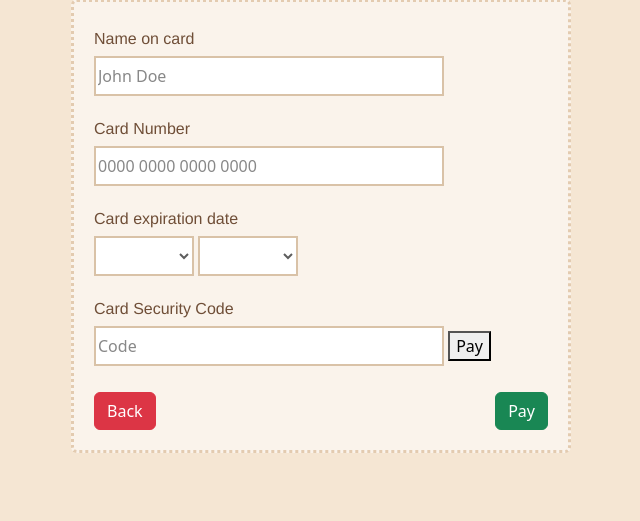
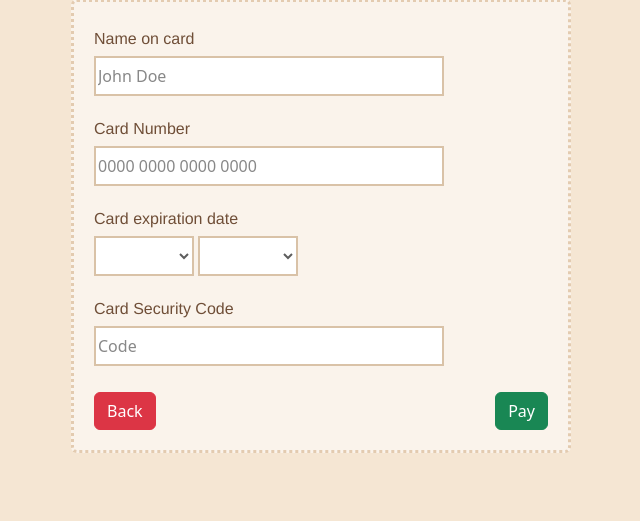
Before and after one commit to dwaynxz/coffee-shop-website, a Flask app: template Templates/payment.html in a window 1280 px wide. Shown: the part 151-672 px from the top of the page, without its empty margins (319-959 px from the left). Run offline with Flask 3, Linux system fonts and the light colour scheme; the template is opened without the code that fills it, so the values that code supplies are empty.

Commit message:
refactor: remove extra pay button

```diff
--- a/Templates/payment.html
+++ b/Templates/payment.html
@@ -43,7 +43,6 @@
                 <br>
                 <label for="cvv" class="payment-input">Card Security Code</label><br>
                 <input type="password" maxlength="3" id="cvv" class="payment-input-field" name="cvv" placeholder="Code" value="{{ cvv if cvv else '' }}">
-                <button type="submit">Pay</button>
                 <input type="hidden" name="cost" value="{{total}}">
                 <button type="submit" class="btn btn-success pay-btn">Pay</button>
             </form>
```
